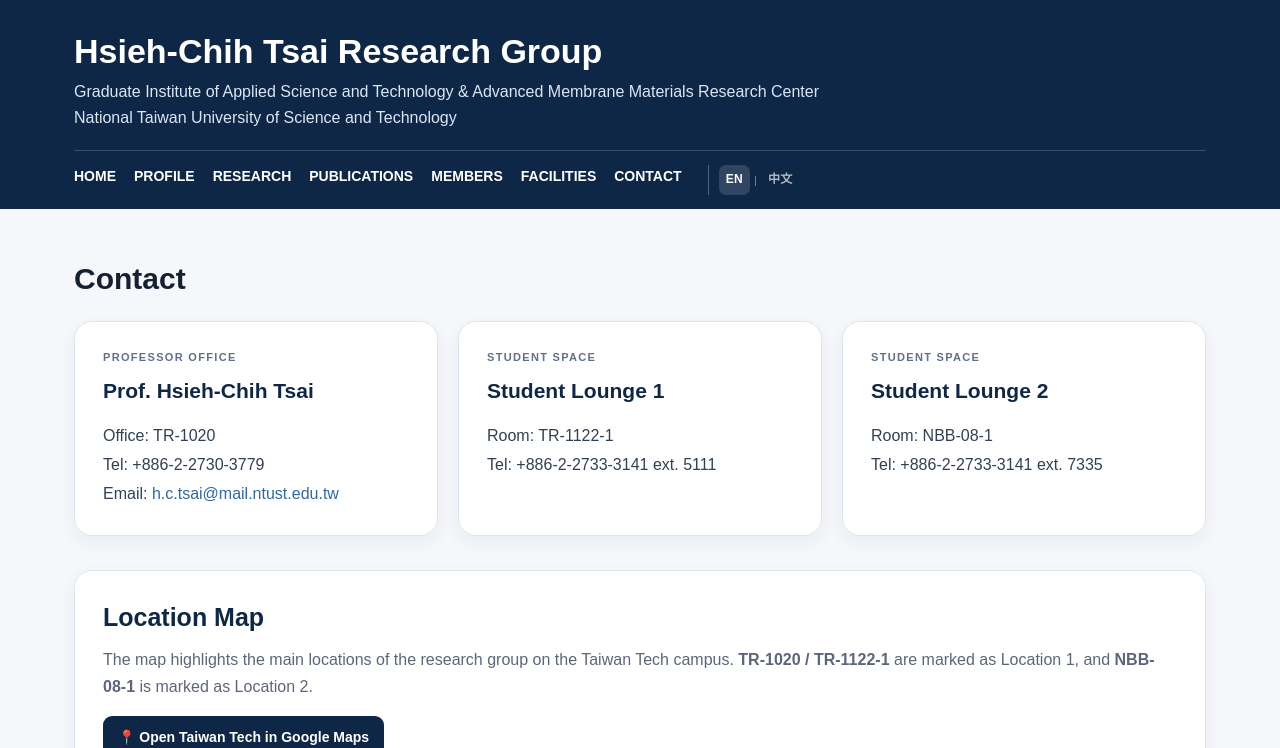
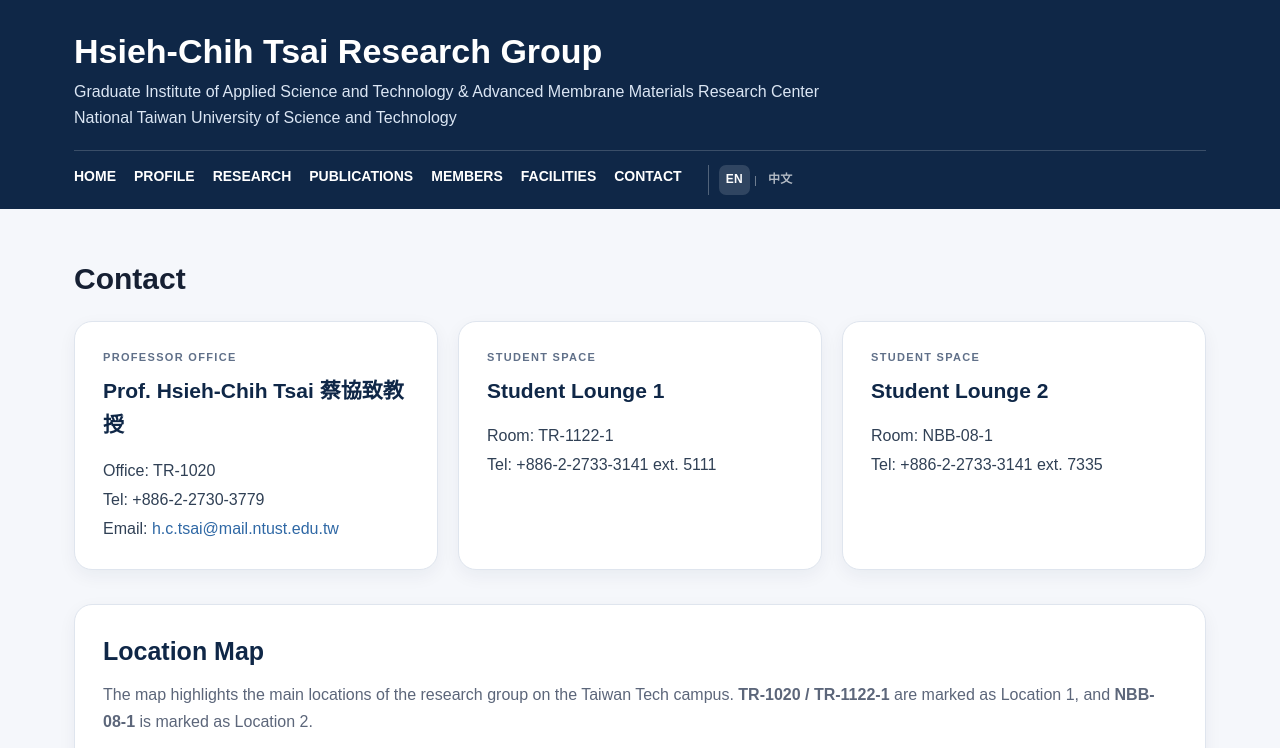
Before and after one commit to HCTSAI2026/NTUST-GAST-Tsai-Lab, a plain HTML site: page contact.html in a window 1280 px wide. Shown: the top 748 px of the page. Drawn offline with Linux system fonts and the light colour scheme.

Commit message:
Show professor name bilingually on contact page

```diff
--- a/contact.html
+++ b/contact.html
@@ -31,7 +31,7 @@
 <header class="top"><div class="wrap"><div class="brand"><h1>Hsieh-Chih Tsai Research Group</h1><p>Graduate Institute of Applied Science and Technology &amp; Advanced Membrane Materials Research Center<br>National Taiwan University of Science and Technology</p></div><div class="nav"><a href="index.html">HOME</a><a href="profile.html">PROFILE</a><a href="research.html">RESEARCH</a><a href="publications.html">PUBLICATIONS</a><a href="members.html">MEMBERS</a><a href="facilities.html">FACILITIES</a><a href="contact.html">CONTACT</a></div></div></header>
 <section class="section contact-page"><div class="wrap"><h2>Contact</h2>
 <div class="contact-grid">
-<div class="contact-card"><span class="contact-label">Professor Office</span><h3>Prof. Hsieh-Chih Tsai</h3><p>Office: TR-1020<br>Tel: +886-2-2730-3779<br>Email: <a href="mailto:h.c.tsai@mail.ntust.edu.tw">h.c.tsai@mail.ntust.edu.tw</a></p></div>
+<div class="contact-card"><span class="contact-label">Professor Office</span><h3>Prof. Hsieh-Chih Tsai 蔡協致教授</h3><p>Office: TR-1020<br>Tel: +886-2-2730-3779<br>Email: <a href="mailto:h.c.tsai@mail.ntust.edu.tw">h.c.tsai@mail.ntust.edu.tw</a></p></div>
 <div class="contact-card"><span class="contact-label">Student Space</span><h3>Student Lounge 1</h3><p>Room: TR-1122-1<br>Tel: +886-2-2733-3141 ext. 5111</p></div>
 <div class="contact-card"><span class="contact-label">Student Space</span><h3>Student Lounge 2</h3><p>Room: NBB-08-1<br>Tel: +886-2-2733-3141 ext. 7335</p></div>
 </div>
```
